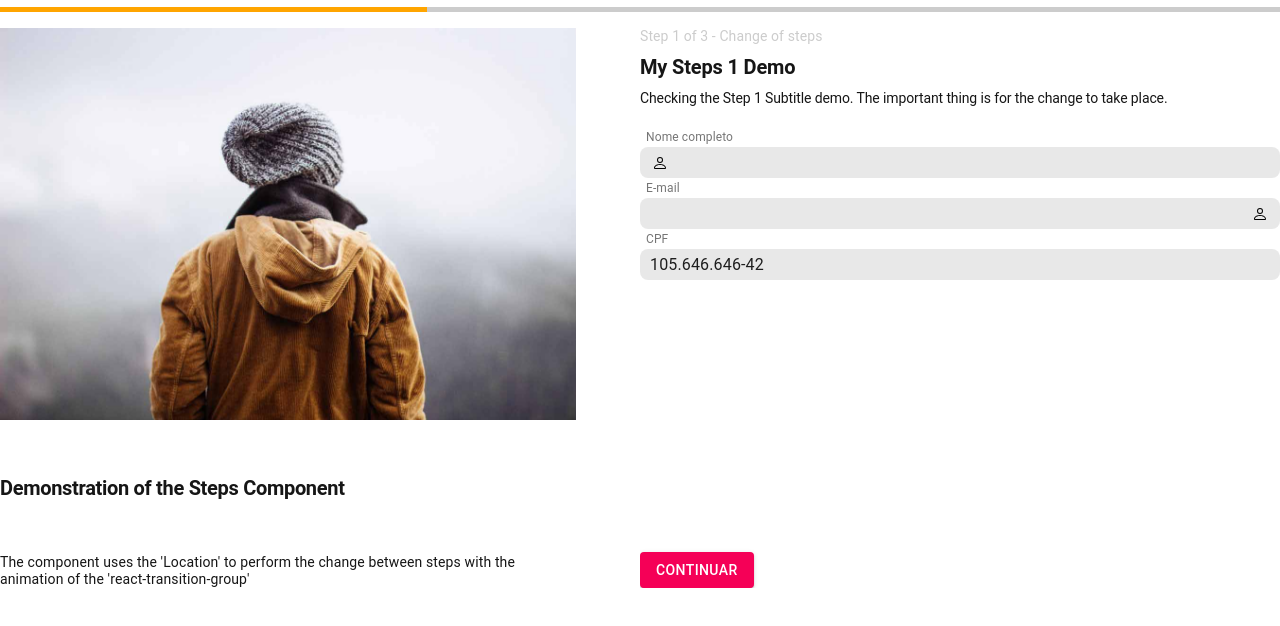
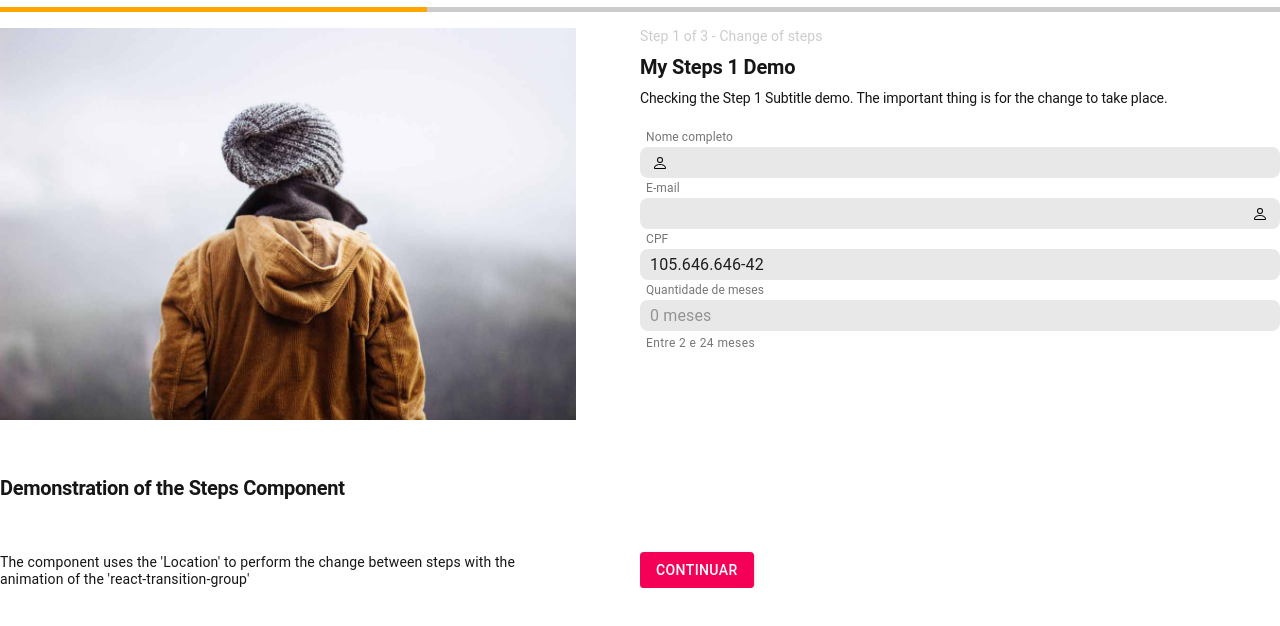
Before and after one commit to RodolfoHerman/react-hook-form-with-ui-material-and-yup, a React (Create React App) app: page / in a window 1280 px wide. Shown: the top 626 px of the page. Built offline with nearby package versions, Linux system fonts and the light colour scheme.

Commit message:
Implementação do componente InputNumber

```diff
--- a/package.json
+++ b/package.json
@@ -16,6 +16,7 @@
     "react-dom": "^17.0.1",
     "react-hook-form": "^7.12.2",
     "react-input-mask": "^2.0.4",
+    "react-number-format": "^4.7.3",
     "react-router-dom": "^5.2.0",
     "react-scripts": "4.0.2",
     "react-transition-group": "^4.4.2",
--- a/src/shared/index.js
+++ b/src/shared/index.js
@@ -1,7 +1,9 @@
 import Stepper from "./components/Stepper";
-import StyledInput from "./inputs/StyledInput";
+import Input from "./inputs/Input/Input";
+import InputNumber from "./inputs/InputNumber/InputNumber";
 
 export {
     Stepper,
-    StyledInput,
+    Input,
+    InputNumber,
 }
--- /dev/null
+++ b/src/shared/inputs/InputNumber/InputNumber.js
@@ -0,0 +1,140 @@
+import React, { memo } from "react";
+import NumberFormat from "react-number-format";
+
+import { useControlled } from "../hooks/useControlled";
+import InputHookFormWrapper from "../InputHookFormWrapper";
+import PropTypes from "prop-types";
+import StyledInput from "../StyledInput";
+
+
+const InputNumberComponent = React.forwardRef(({
+    name,
+    label,
+    value,
+    type = "tel",
+    disabled = false,
+    onlyNumber = false,
+    readOnly = false,
+    maxLength,
+    iconStart,
+    iconEnd,
+    mask,
+    placeholder,
+    helperText,
+    prefix,
+    suffix,
+    decimalSeparator = ",",
+    thousandSeparator = ".",
+    decimalScale = 2,
+    fixedDecimalScale = true,
+    isNumericString = false,
+    onChange,
+    onBlur,
+    errors,
+    classes = {},
+}, ref) => {
+    const [valueProp, setvalueProp] = useControlled({
+        controlled: value,
+        defaultState: "",
+    });
+
+    const getHelper = () => {
+        return !!helperText
+            ? helperText
+            : errors[name]?.message;
+    }
+
+    const handleInputChange = ({ floatValue, formattedValue }) => {
+        if(onlyNumber === true) {
+            setvalueProp(floatValue);
+            onChange(floatValue);
+        } else {
+            setvalueProp(formattedValue);
+            onChange(formattedValue);
+        }
+    }
+
+    return (
+        <NumberFormat
+            onValueChange={handleInputChange}
+            value={valueProp}
+            name={name}
+            label={label}
+            value={value}
+            type={type}
+            disabled={disabled}
+            readOnly={readOnly}
+            maxLength={maxLength}
+            iconStart={iconStart}
+            iconEnd={iconEnd}
+            format={mask}
+            placeholder={placeholder}
+            prefix={prefix}
+            suffix={suffix}
+            decimalSeparator={decimalSeparator}
+            thousandSeparator={thousandSeparator}
+            decimalScale={decimalScale}
+            fixedDecimalScale={fixedDecimalScale}
+            isNumericString={isNumericString}
+            error={!!errors[name]}
+            helperText={getHelper()}
+            onBlur={onBlur}
+            inputRef={ref}
+            classes={classes}
+            customInput={StyledInput}
+        />
+    )
+})
+
+
+const InputNumber = (
+    props = {
+        name: undefined,
+        label: undefined,
+        value: undefined,
+        type: undefined,
+        disabled: undefined,
+        onlyNumber: undefined,
+        readOnly: undefined,
+        maxLength: undefined,
+        iconStart: undefined,
+        iconEnd: undefined,
+        mask: undefined,
+        placeholder: undefined,
+        helperText: undefined,
+        prefix: undefined,
+        suffix: undefined,
+        decimalSeparator: undefined,
+        thousandSeparator: undefined,
+        decimalScale: undefined,
+        fixedDecimalScale: undefined,
+        isNumericString: undefined,
+        classes: undefined,
+    }
+) => <InputHookFormWrapper Element={InputNumberComponent} {...props} />
+
+InputNumber.propTypes = {
+    name: PropTypes.string.isRequired,
+    label: PropTypes.oneOfType([PropTypes.string, PropTypes.element]),
+    value: PropTypes.string,
+    type: PropTypes.string,
+    disabled: PropTypes.bool,
+    onlyNumber: PropTypes.bool,
+    readOnly: PropTypes.bool,
+    maxLength: PropTypes.number,
+    iconStart: PropTypes.oneOfType([PropTypes.string, PropTypes.element]),
+    iconEnd: PropTypes.oneOfType([PropTypes.string, PropTypes.element]),
+    mask: PropTypes.string,
+    placeholder: PropTypes.string,
+    helperText: PropTypes.oneOfType([PropTypes.string, PropTypes.element]),
+    prefix: PropTypes.string,
+    suffix: PropTypes.string,
+    decimalSeparator: PropTypes.string,
+    thousandSeparator: PropTypes.string,
+    decimalScale: PropTypes.number,
+    fixedDecimalScale: PropTypes.bool,
+    isNumericString: PropTypes.bool,
+    classes: PropTypes.object,
+}
+
+export default memo(InputNumber);
--- a/src/views/DemoPage1.js
+++ b/src/views/DemoPage1.js
@@ -6,7 +6,10 @@ import Person from "../assets/icons/Person";
 import Input from "../shared/inputs/Input/Input";
 import * as yup from "yup";
 import { yupResolver } from '@hookform/resolvers/yup';
+import InputNumber from "../shared/inputs/InputNumber/InputNumber";
 
+
+const tempoMesesErrorText = "Entre 2 e 24 meses";
 
 const useStyle = makeStyles(() => ({
     input: {
@@ -18,6 +21,17 @@ const useStyle = makeStyles(() => ({
 
 const schema = yup.object().shape({
     nome: yup.string().nullable().required("Nome é obrigatório"),
+    tempoMeses: yup.string()
+        .nullable()
+        .test(
+            "is-meses",
+            tempoMesesErrorText,
+            (value) => {
+                const number = parseFloat(value);
+
+                return number >= 2 && number <= 24;
+            }
+        ).required(tempoMesesErrorText),
 });
 
 const DemoPage1 = ({
@@ -31,6 +45,7 @@ const DemoPage1 = ({
 
     const {
         handleSubmit,
+        formState: { errors }
     } = methods;
 
     const onSubmit = (data) => {
@@ -68,7 +83,19 @@ const DemoPage1 = ({
                                 type="tel"
                                 mask="999.999.999-99"
                                 onlyNumber
-                                value="105.646.646-42"
+                                value="10564664642"
+                            />
+                        </Grid>
+                        <Grid item>
+                            <InputNumber
+                                name="tempoMeses"
+                                label="Quantidade de meses"
+                                mask="## meses"
+                                placeholder="0 meses"
+                                suffix=" meses"
+                                helperText={!!errors.tempoMeses ? "" : tempoMesesErrorText}
+                                fixedDecimalScale={false}
+                                onlyNumber
                             />
                         </Grid>
                     </Grid>
```
Also changed, not shown: 1 other file (tests, documents, lock files or other folders).
